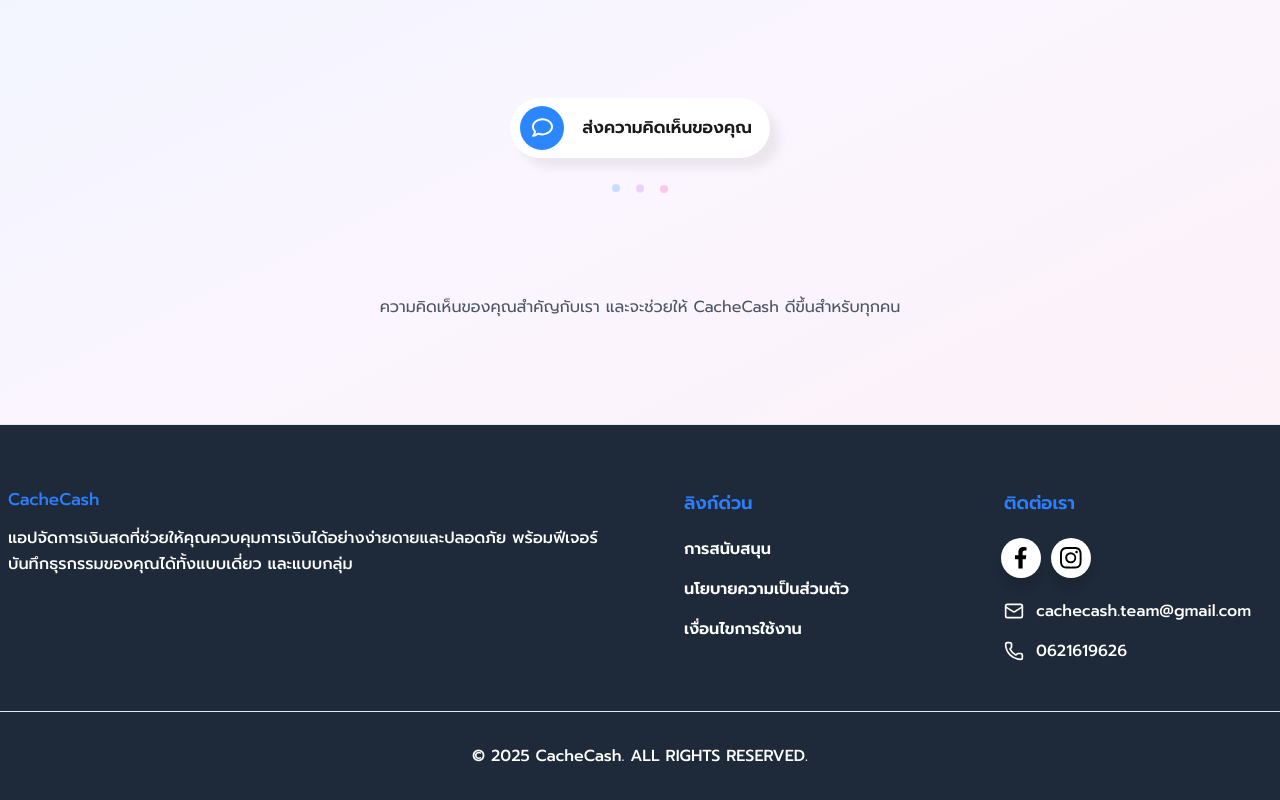
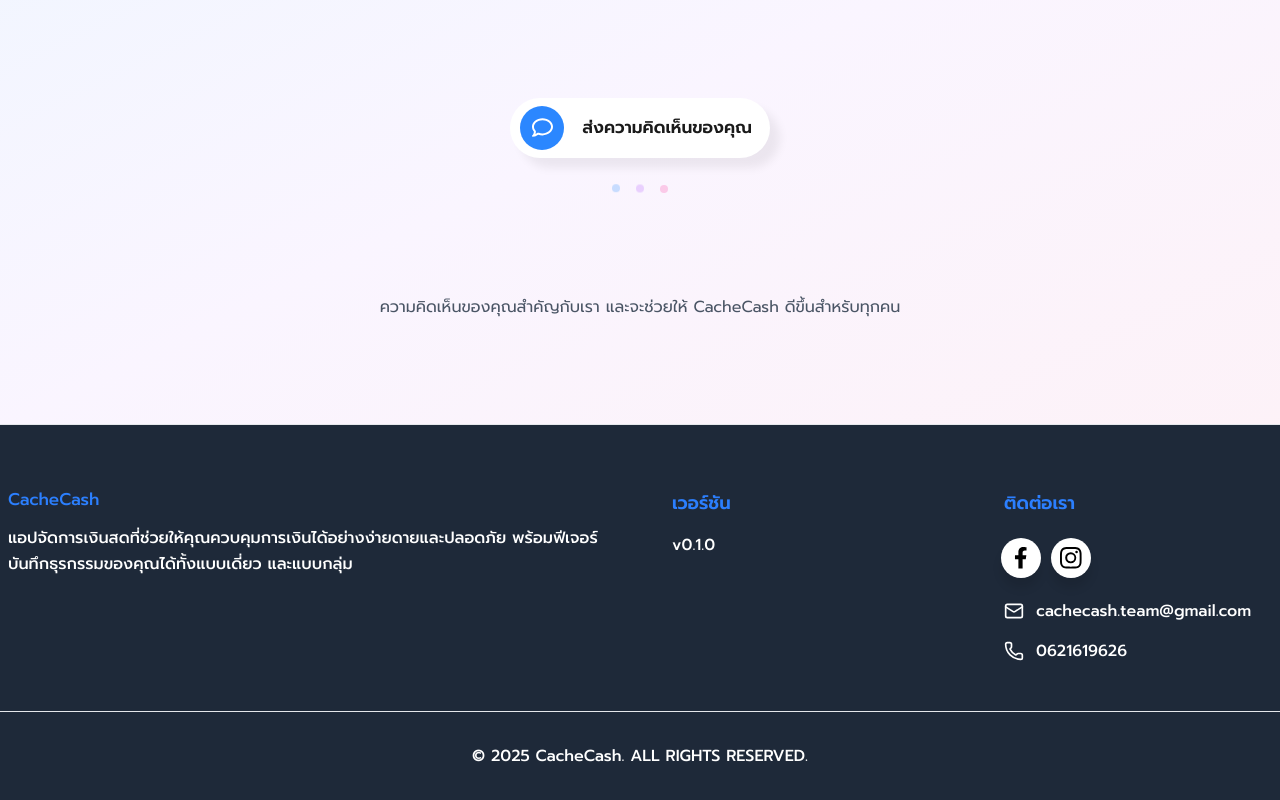
Before and after one commit to Jetlagg/CacheCash, a React (Vite) app: page / in a window 1280 px wide. Shown: the part 5100-5900 px from the top of the page. Built offline with nearby package versions, Linux system fonts and the light colour scheme.

Commit message:
config logo web

```diff
--- a/index.html
+++ b/index.html
@@ -2,7 +2,7 @@
 <html lang="en">
   <head>
     <meta charset="UTF-8" />
-    <link rel="icon" type="image/png" sizes="16x16" href="/Logo.svg"  />
+    <link rel="icon" type="image/png" sizes="192x192" href="/logoCC.png"  />
     <meta name="viewport" content="width=device-width, initial-scale=1.0" />
     <title>CacheCash - แอปพลิเคชันจัดการเงิน ได้ทั้งส่วนตัว หรือแบบกลุ่ม</title>
   </head>
--- a/src/components/Footer.jsx
+++ b/src/components/Footer.jsx
@@ -14,21 +14,21 @@
             <p className="text-white text-base mb-6 leading-relaxed">
               แอปจัดการเงินสดที่ช่วยให้คุณควบคุมการเงินได้อย่างง่ายดายและปลอดภัย พร้อมฟีเจอร์บันทึกธุรกรรมของคุณได้ทั้งแบบเดี่ยว และแบบกลุ่ม
             </p>
-            {/* <div className="flex space-x-4">
-              <a href="#" className="w-10 h-10 bg-blue-100 hover:bg-blue-200 rounded-full flex items-center justify-center transition-colors">
-                <Facebook className="w-5 h-5 text-blue-600" />
-              </a>
-              <a href="#" className="w-10 h-10 bg-blue-100 hover:bg-blue-200 rounded-full flex items-center justify-center transition-colors">
-                <Twitter className="w-5 h-5 text-blue-600" />
-              </a>
-              <a href="#" className="w-10 h-10 bg-blue-100 hover:bg-blue-200 rounded-full flex items-center justify-center transition-colors">
-                <Instagram className="w-5 h-5 text-blue-600" />
-              </a>
-            </div> */}
+          </div>
+
+          {/* version */}
+          <div>
+            <h4 className="text-lg font-semibold text-blue-500 mb-4 ml-2">เวอร์ชัน</h4>
+
+            <div className="space-y-4">
+              <p className="flex items-center gap-3 text-white text-base ml-2">
+                v0.1.0
+              </p>
+            </div>
           </div>
 
           {/* Quick Links */}
-          <div>
+          {/* <div>
             <h4 className="text-lg font-semibold text-blue-500 mb-5 ml-2 xl:ml-5">ลิงก์ด่วน</h4>
             <div className="space-y-4 ml-2 xl:ml-5">
               {['การสนับสนุน', 'นโยบายความเป็นส่วนตัว', 'เงื่อนไขการใช้งาน'].map((link) => (
@@ -37,7 +37,7 @@
                 </a>
               ))}
             </div>
-          </div>
+          </div> */}
 
           {/* Contact Info */}
           <div>
```
Also changed, not shown: public/Logo.svg (deleted), public/logoCC.png (added).
